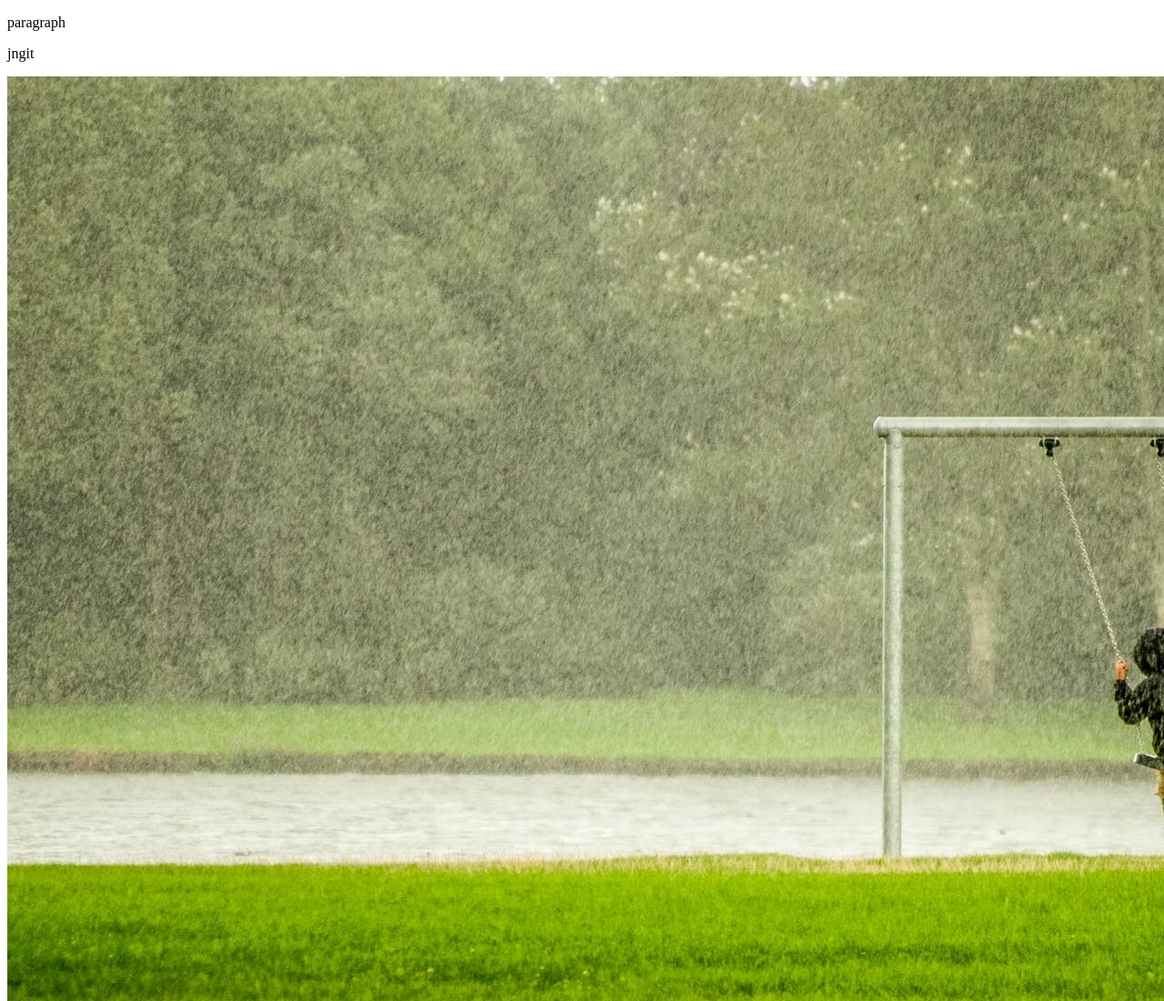
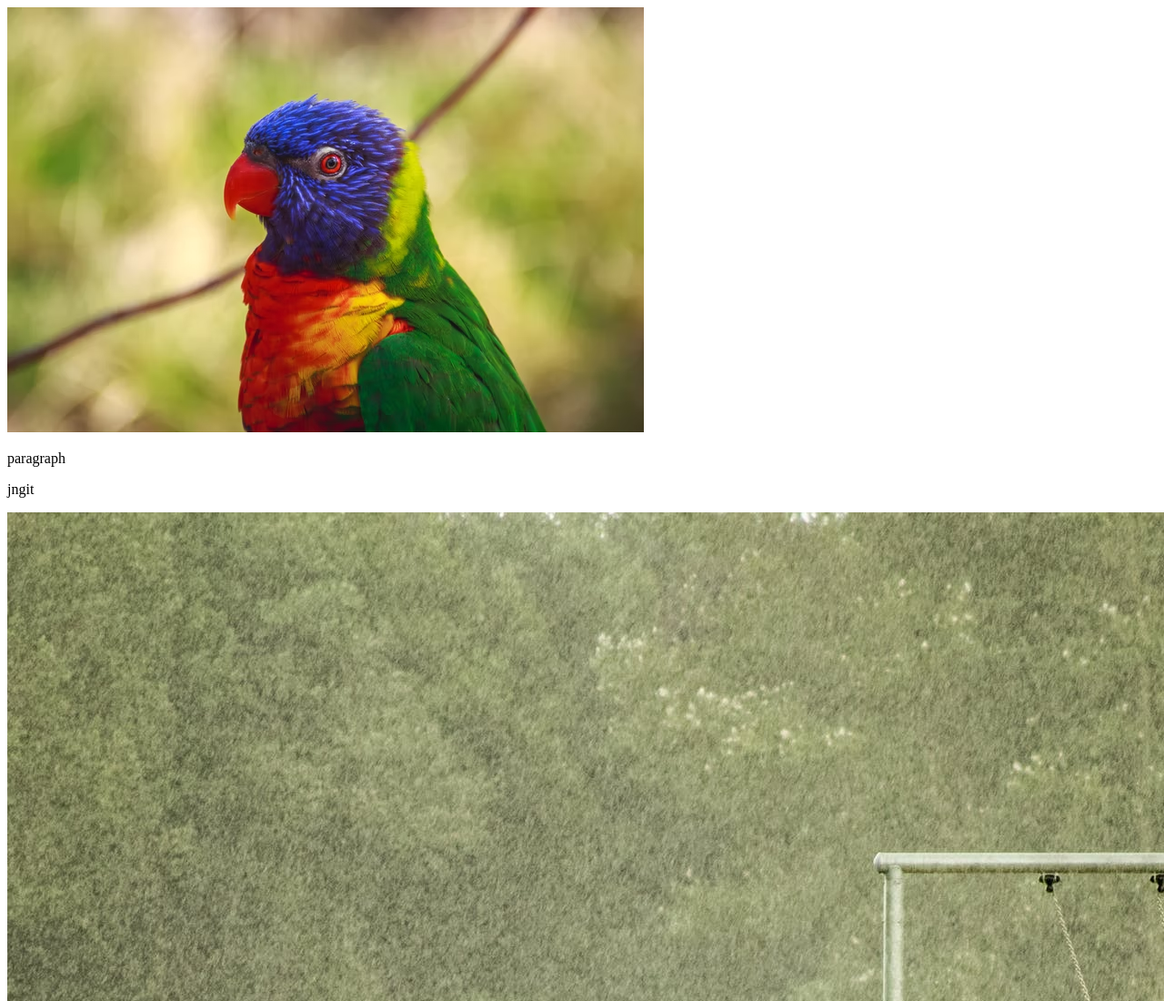
Before and after one commit to tanviralways/my-fifth-repo, a plain HTML site: page index.html in a window 1280 px wide. Shown: the top 1100 px of the page at 91% size. Drawn offline with Linux system fonts and the light colour scheme.

Commit message:
added bird

```diff
--- a/index.html
+++ b/index.html
@@ -12,6 +12,7 @@
     />
   </head>
   <body>
+    <img src="photo-1430990480609-2bf7c02a6b1a.avif" alt="" />
     <p>paragraph</p>
     <p>jngit</p>
     <img src="171284203_817474655643172_8191606068866021612_n.jpg" alt="" />
```
Also changed, not shown: photo-1430990480609-2bf7c02a6b1a.avif (added).
